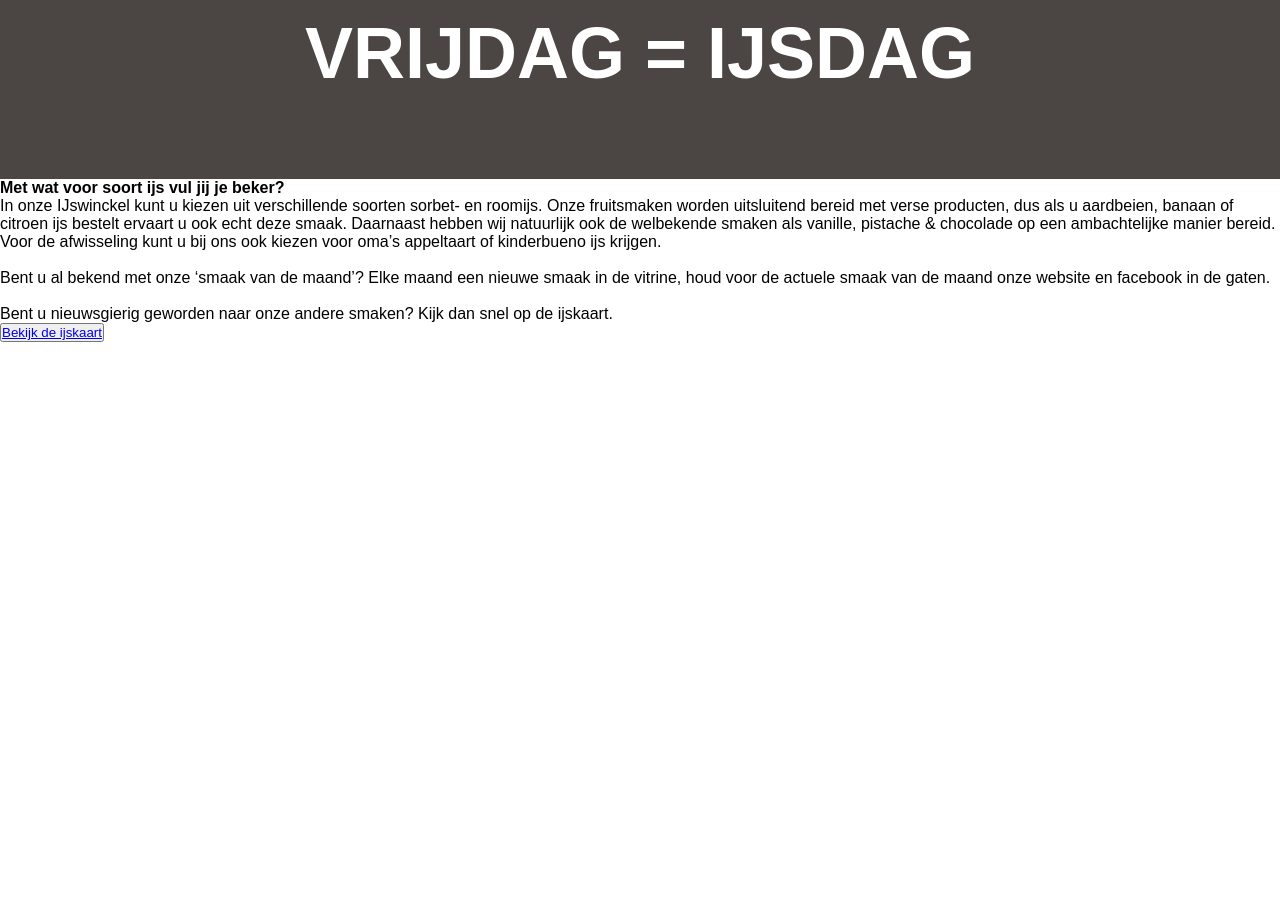
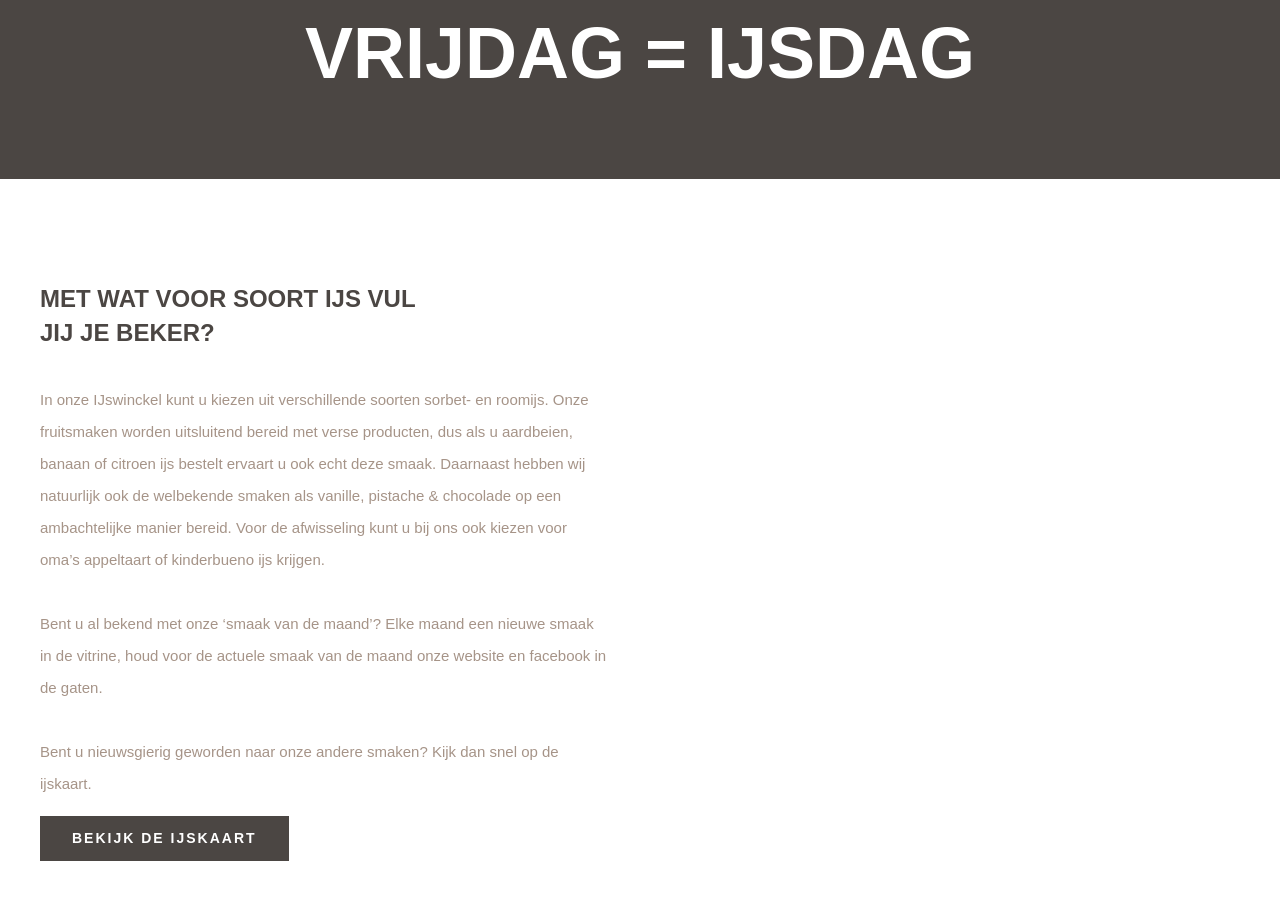
Before and after one commit to max-oetkin/ice-cream-website, a plain HTML site: page index.html in a window 1280 px wide. Shown: the part 714-1614 px from the top of the page. Before the commit the page ends 1074 px from the top, so only its background shows below. Drawn offline with Linux system fonts and the light colour scheme.

Commit message:
Update styles.css

```diff
--- a/styles.css
+++ b/styles.css
@@ -12,7 +12,7 @@
     justify-content: center;
     align-items: center;
     font-size: 14px;
-    position: sticky;
+  /*   position: sticky; */
     top: 0;
     z-index: 999;
 }
@@ -23,7 +23,7 @@
     height: 142px;
     z-index: 1;
     width: 100%;
-    max-width: 1300px;
+    max-width: 1200px;
     margin: 0 auto;
     padding: 0 50px;
 }
@@ -36,7 +36,7 @@
 }
 
 .navbar-item {
-    height: 142px;
+    height: 70px;
 }
 
 .navbar-logo {
@@ -54,10 +54,12 @@
     text-decoration: none;
     padding: 0 2.5rem;
     height: 100%;
+    transition: 0.1s ease;
 }
 
 .navbar-links:hover {
     color: #a69488;
+    transition: 0.3s ease;
 }
 
 @media screen and (max-width: 960px) {
@@ -228,3 +230,63 @@
     text-transform: uppercase;
     text-align: center;
 }
+
+.main3 {
+    background-color: #fff;
+}
+
+.main-container3 {
+    display: grid;
+    grid-template-columns: 0.9fr 1fr;
+    align-items: center;
+    justify-self: center;
+    margin: 0 auto;
+    width: 100%;
+    max-width: 1200px;
+    height: 784px;
+}
+
+.main-content3 h4 {
+    font-size: 24px;
+    line-height: 34px;
+    font-weight: 700;
+    color: #4b4643;
+    text-transform: uppercase;
+    margin-bottom: 34px;
+    width: 70%;
+}
+
+.main-content3 p {
+    font-size: 15px;
+    font-weight: 400;
+    line-height: 32px;
+    color: #a69488;
+
+}
+
+.main-img-container3 {
+    text-align: center;
+    margin-bottom: 190px;
+}
+
+.main-btn3 {
+    background-color: #4b4643;
+    padding: 14px 32px;
+    cursor: pointer;
+    position: relative;
+    transition: all 0.35s;
+    outline: none;
+    margin-top: 16px;
+    border: none;
+}
+
+.main-btn3 a {
+    position: relative;
+    text-decoration: none;
+    font-size: 14px;
+    font-weight: 700;
+    line-height: 17px;
+    color: #fff;
+    text-transform: uppercase;
+    letter-spacing: 2px;
+}
```
